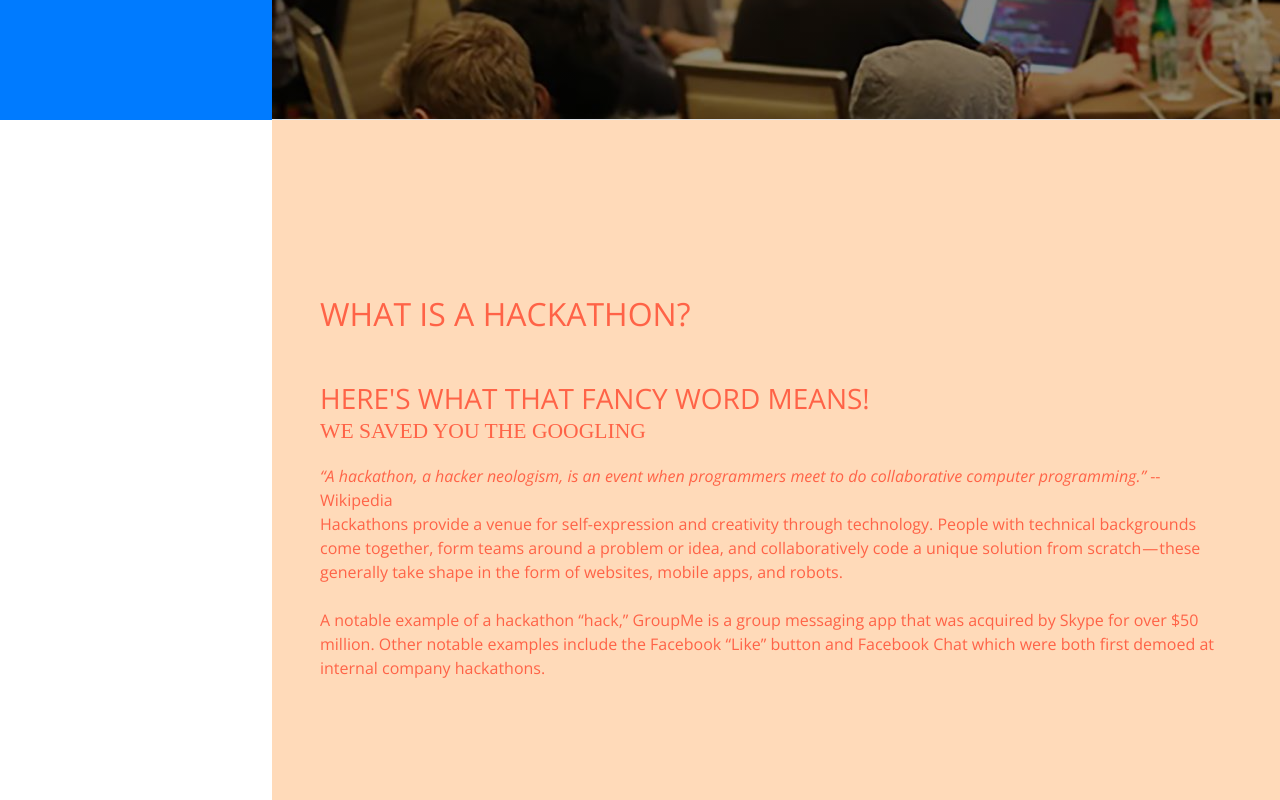
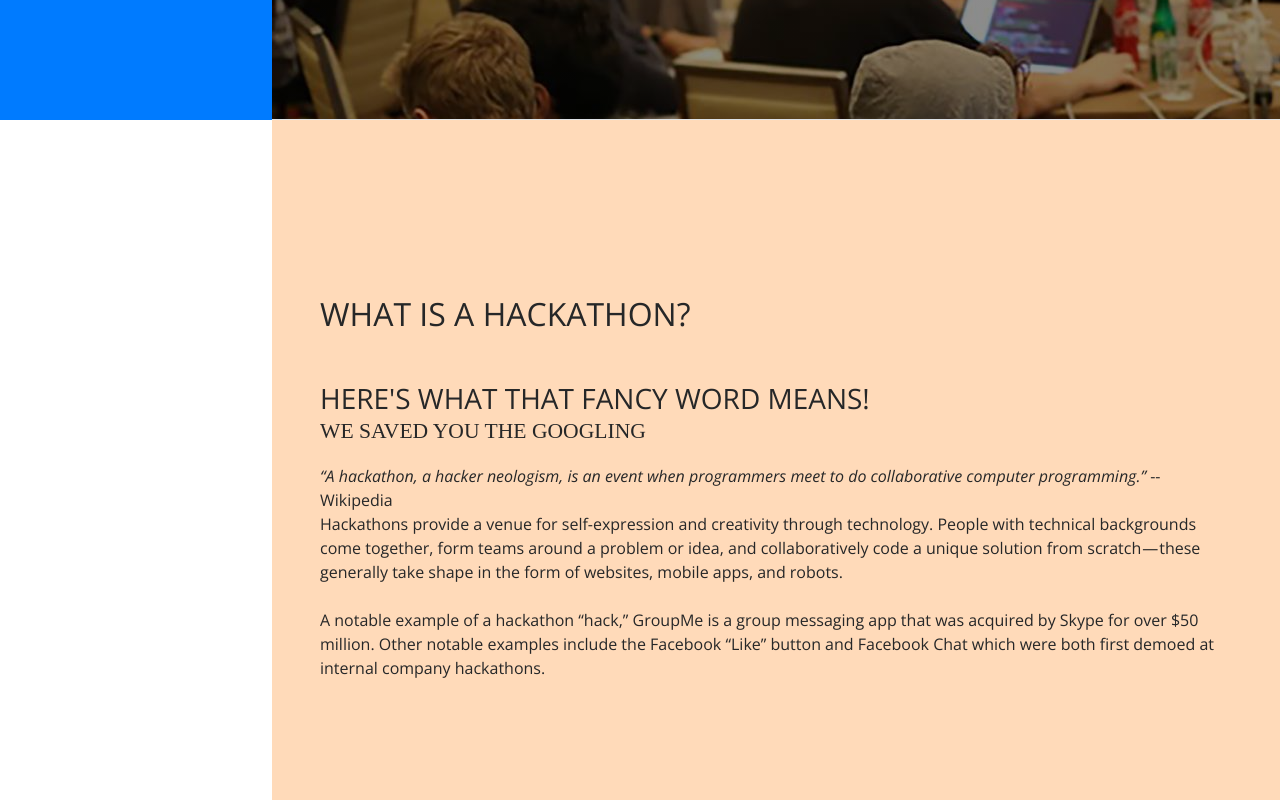
Before and after one commit to stonehillhackathon/stonehillhackathon.github.io, a website with bundled scripts: page index.html in a window 1280 px wide. Shown: the part 680-1480 px from the top of the page. Built offline with nearby package versions, Linux system fonts and the light colour scheme; a web font is replaced by a local one.

Commit message:
Update index.html

```diff
--- a/index.html
+++ b/index.html
@@ -37,7 +37,7 @@
 
         #education, #skills, #map, #experience, #interests{
           background-color: peachpuff;
-          color: tomato;
+          color: #262728;
         }
 
         #page-top{
```
